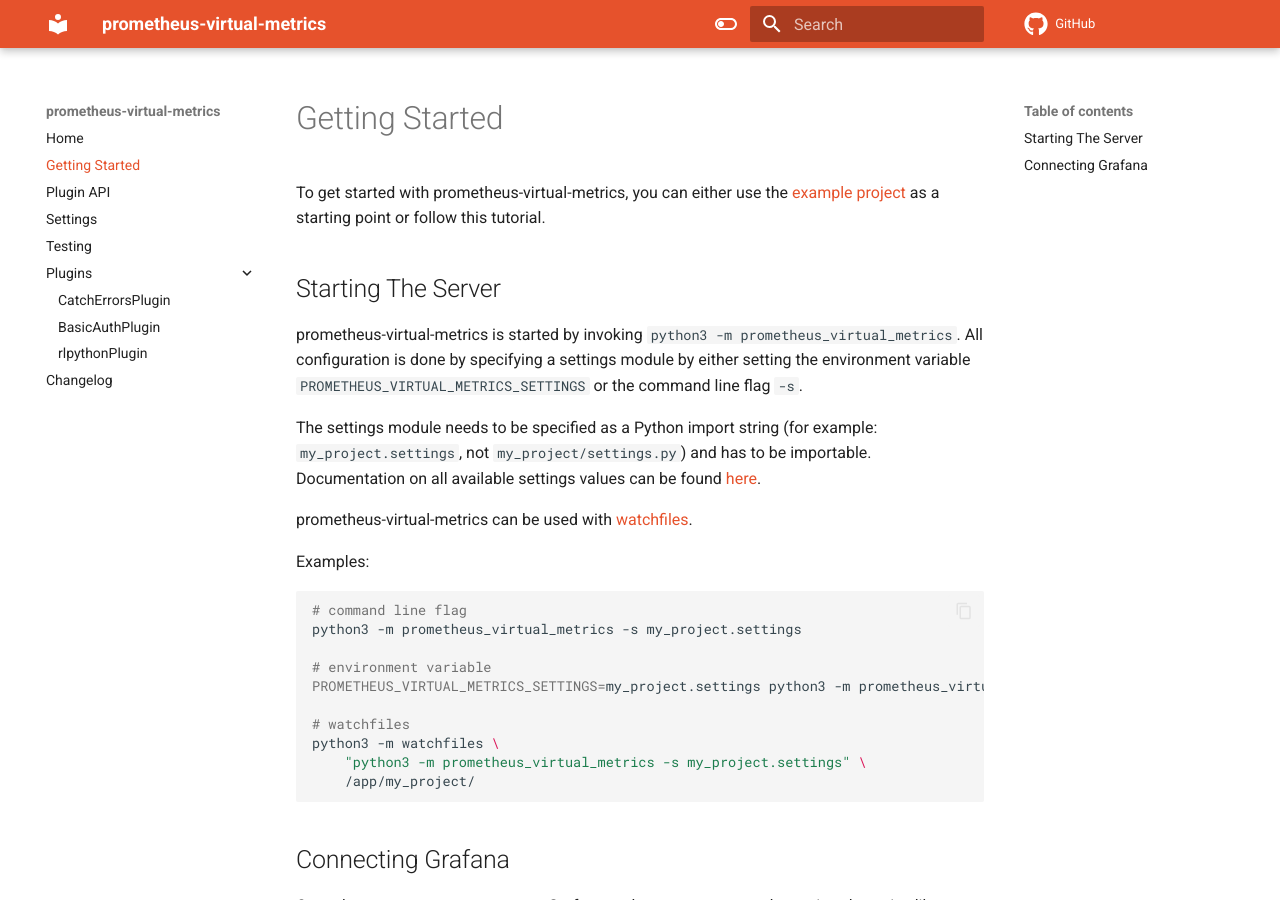
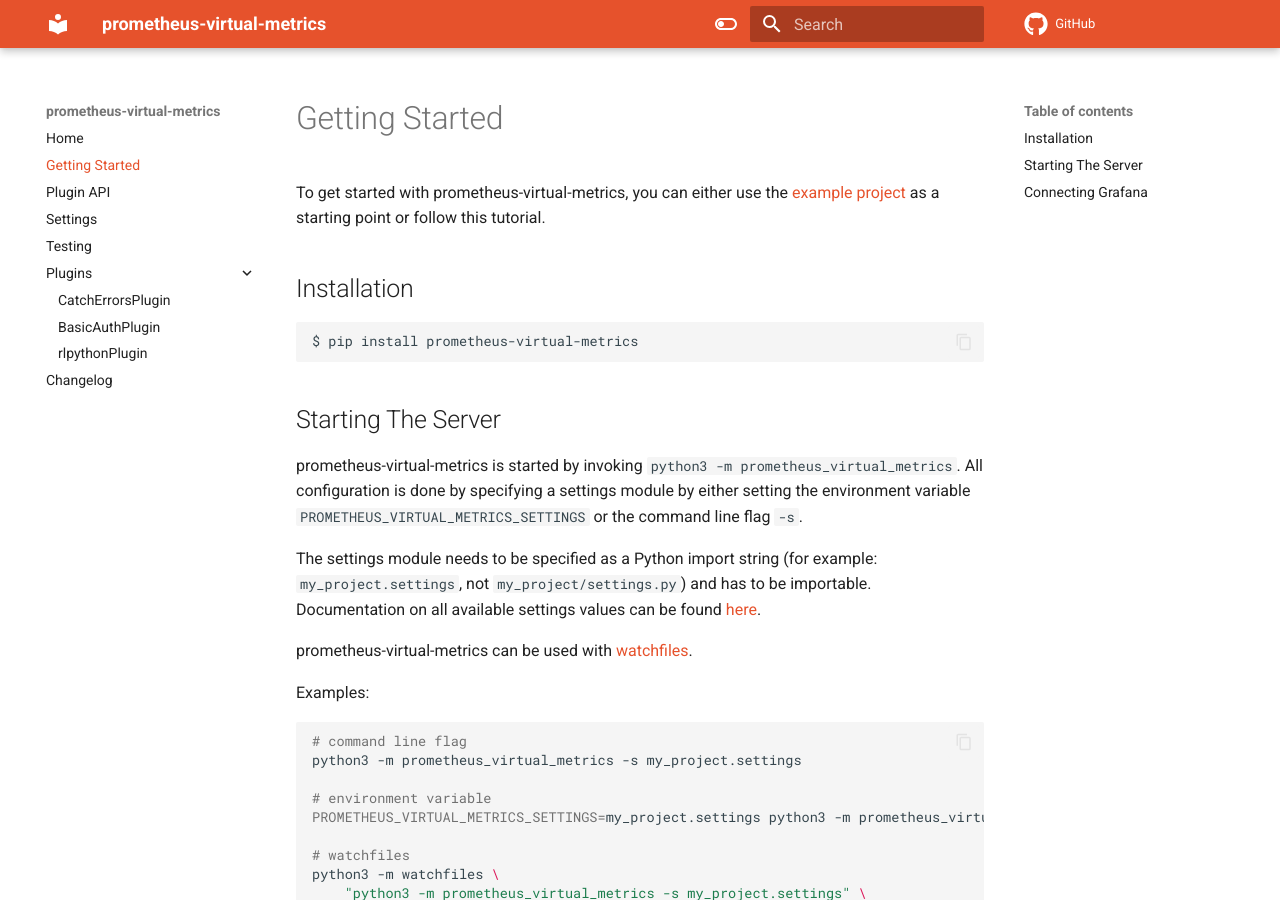
Before and after one commit to fscherf/prometheus-virtual-metrics, an MkDocs documentation site: the page built from doc/docs/getting-started.md, in a window 1280 px wide and 900 px high. Built offline with MkDocs 1.6.1 and Material for MkDocs 9.7.7, drawn with Linux system fonts in a browser that asks for light colours; comment, search, counter and statistics services are not loaded.

Commit message:
doc: getting started: add installation section
Signed-off-by: Florian Scherf <mail@florianscherf.de>

````diff
--- a/doc/docs/getting-started.md
+++ b/doc/docs/getting-started.md
@@ -3,6 +3,13 @@
 To get started with prometheus-virtual-metrics, you can either use the
 [example project](https://github.com/fscherf/prometheus-virtual-metrics/tree/master/example-project)
 as a starting point or follow this tutorial.
+
+
+## Installation
+
+```bash
+$ pip install prometheus-virtual-metrics
+```
 
 
 ## Starting The Server
````
